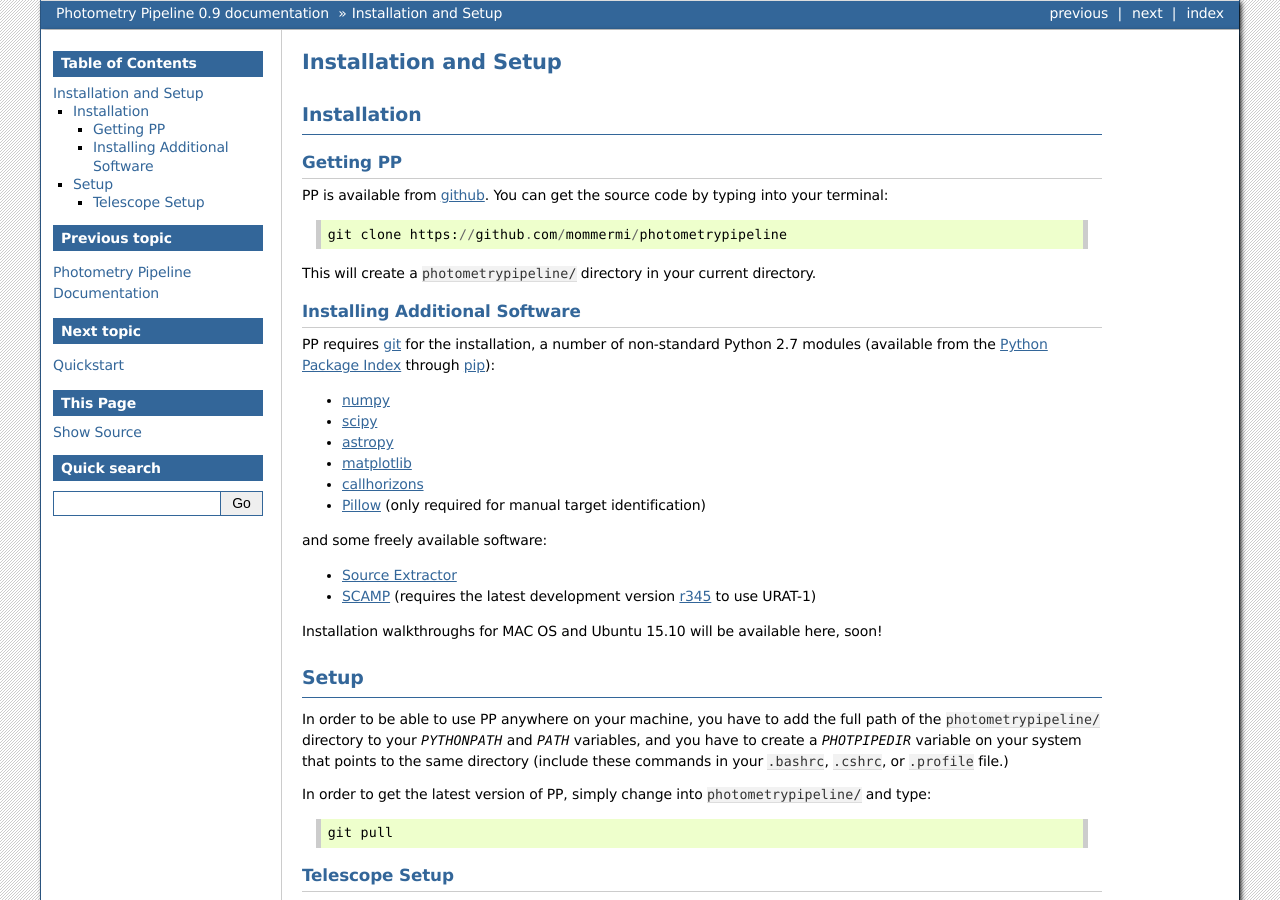
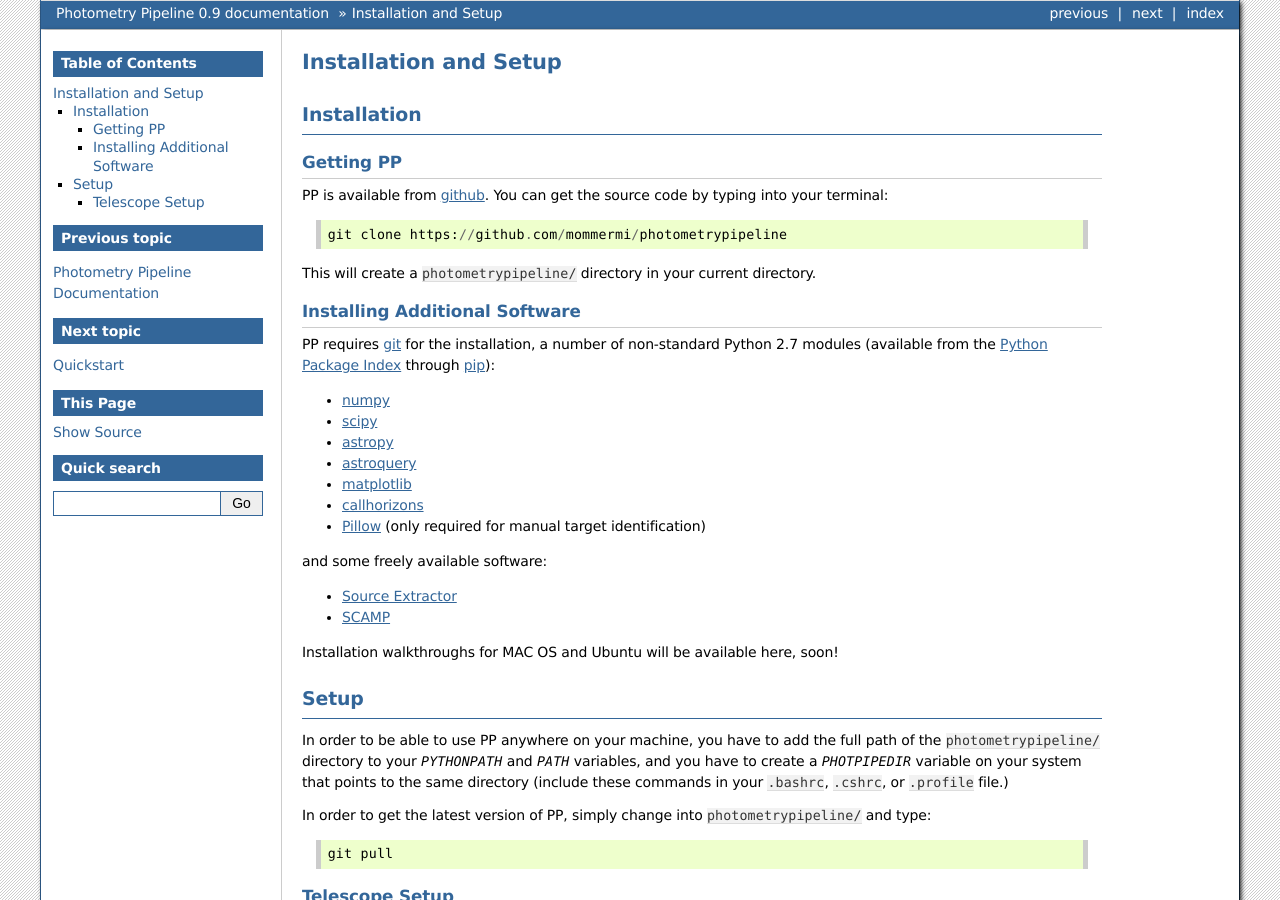
Before and after one commit to talister/photometrypipeline, a Sphinx documentation site: the page built from doc/install.rst, in a window 1280 px wide and 900 px high. Built offline with Sphinx 7.4.7, drawn with Linux system fonts in a browser that asks for light colours.

Commit message:
docs update

```diff
--- a/catalog.py
+++ b/catalog.py
@@ -682,8 +682,6 @@
 
         self.data = Table(tbhdu.data)
 
-        print self.fields
-
         return self.shape[0]
 
 
--- a/doc/install.rst
+++ b/doc/install.rst
@@ -25,6 +25,7 @@
 * `numpy`_
 * `scipy`_
 * `astropy`_
+* `astroquery`_
 * `matplotlib`_
 * `callhorizons`_
 * `Pillow`_ (only required for manual target identification)
@@ -33,9 +34,9 @@
 and some freely available software:
 
 * `Source Extractor`_
-* `SCAMP`_  (requires the latest development version `r345`_ to use URAT-1)
+* `SCAMP`_
 
-Installation walkthroughs for MAC OS and Ubuntu 15.10 will be available here, soon!
+Installation walkthroughs for MAC OS and Ubuntu will be available here, soon!
 
 
 Setup
@@ -124,6 +125,7 @@
 .. _numpy: http://www.numpy.org/
 .. _scipy: https://www.scipy.org/
 .. _astropy: http://www.astropy.org/
+.. _astroquery: https://github.com/astropy/astroquery
 .. _matplotlib: http://matplotlib.org/
 .. _callhorizons: https://pypi.python.org/pypi/CALLHORIZONS
 .. _Pillow: http://python-pillow.org/
```
Also changed, not shown: 6 other files.
